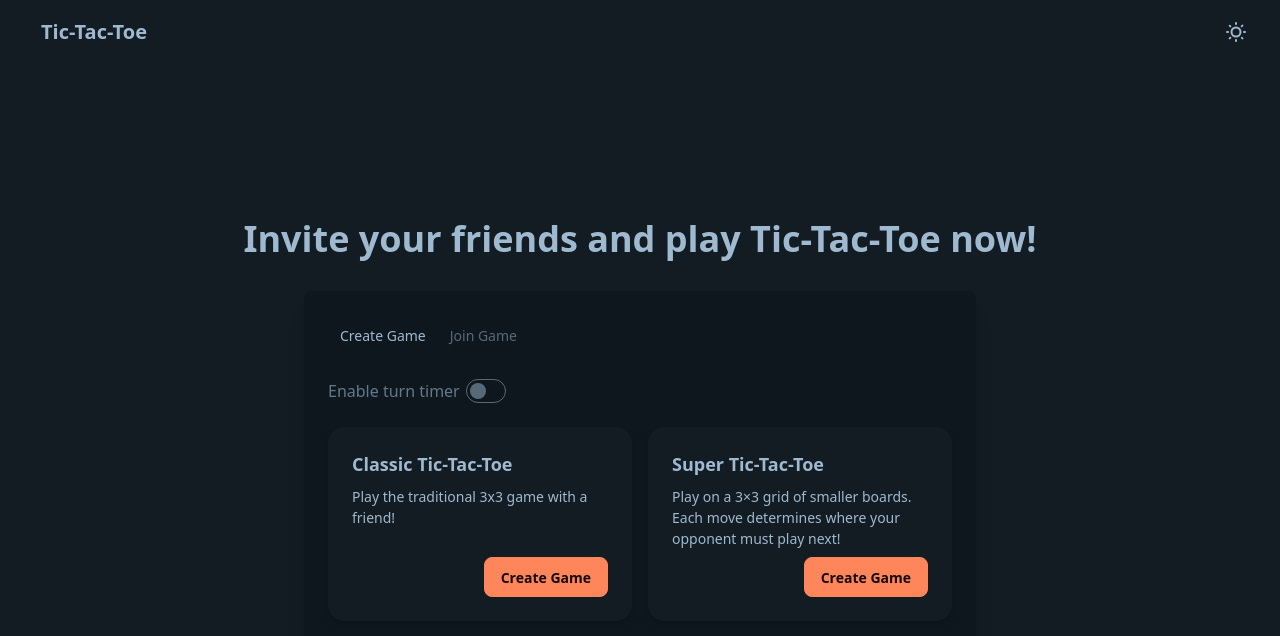
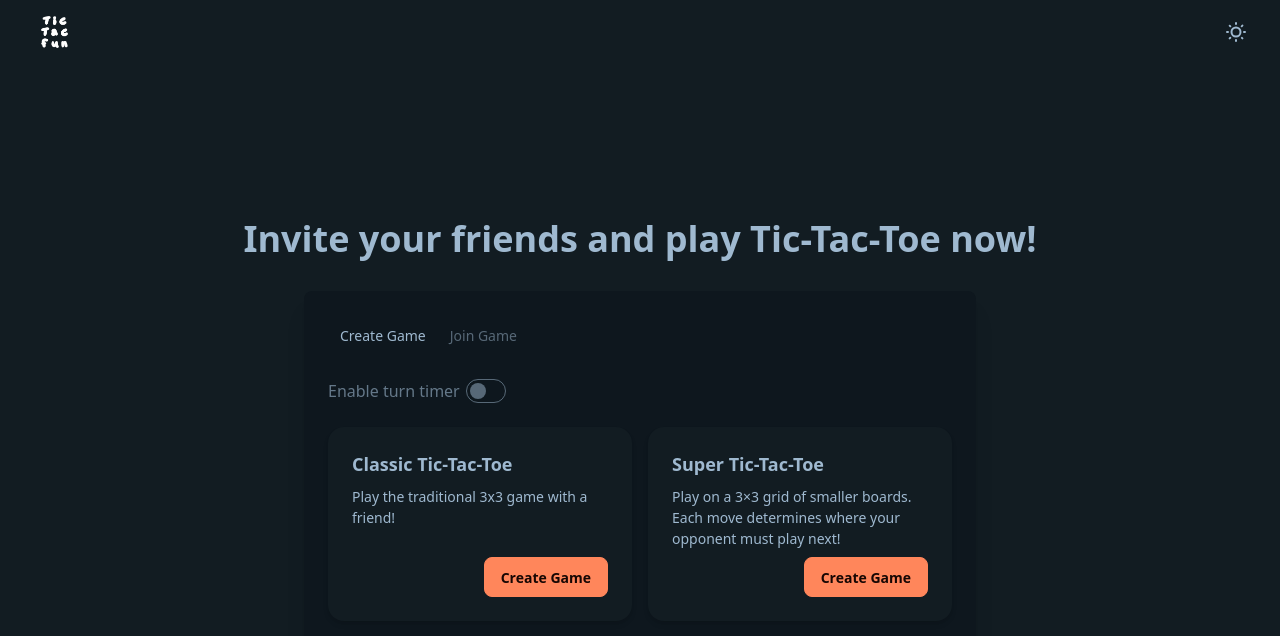
Before and after one commit to ch33kaboo/tictacfun, a SvelteKit app: page / in a window 1280 px wide. Shown: the top 636 px of the page. Built offline with nearby package versions, Linux system fonts and the light colour scheme; no server answers.

Commit message:
replace dummy text with logo in Navbar

```diff
--- a/src/routes/+layout.svelte
+++ b/src/routes/+layout.svelte
@@ -22,7 +22,13 @@
 	<div class="container mx-auto px-4">
 		<div class="navbar bg-base-100">
 			<div class="flex-1">
-				<a href="/" class="btn btn-ghost text-xl">Tic-Tac-Toe</a>
+				<a href="/" class="btn btn-ghost">
+					<img
+						src={theme === 'cmyk' ? '/tictacfun-logo-black.png' : '/tictacfun-logo-white.png'}
+						alt="TicTacFun Logo"
+						class="h-8"
+					/>
+				</a>
 			</div>
 			<div class="flex-none">
 				<button class="btn btn-circle btn-ghost" onclick={toggleTheme}>
```
Also changed, not shown: static/tictacfun-logo-black.png (added), static/tictacfun-logo-white.png (added).
